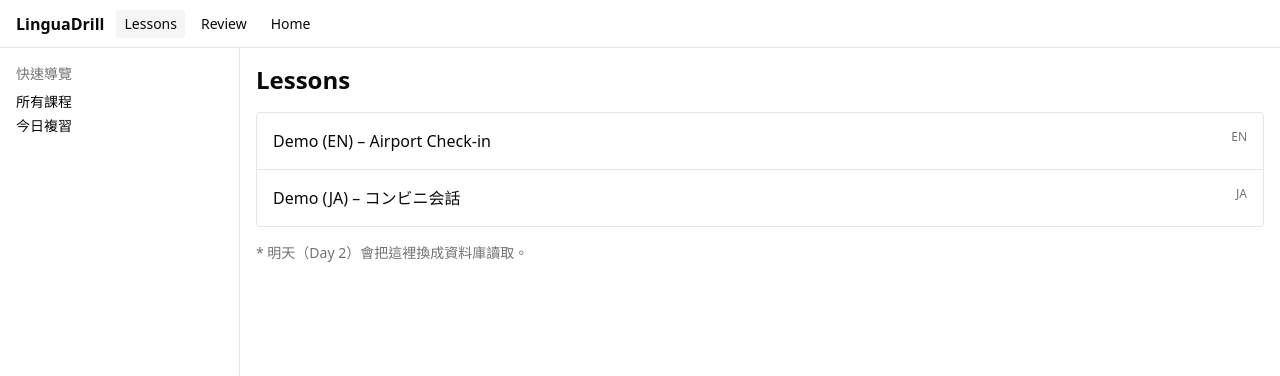
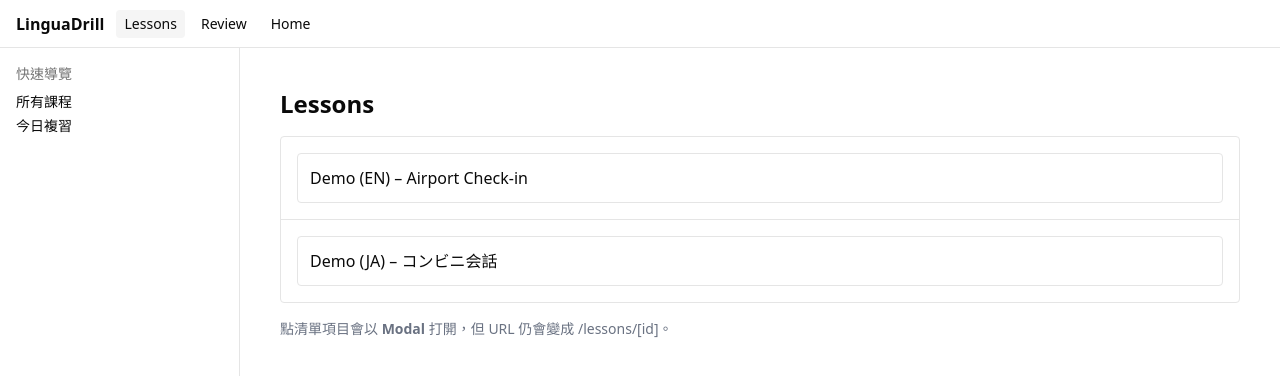
Before and after one commit to Wilson036/linguaDrill, a Next.js app: page /lessons in a window 1280 px wide. Shown: the top 376 px of the page. Built offline with nearby package versions, Linux system fonts and the light colour scheme.

Commit message:
完成@modal 插槽元件測試

```diff
--- /dev/null
+++ b/src/app/(app)/lessons/@modal/(.)[id]/page.tsx
@@ -0,0 +1,34 @@
+// app/(app)/lessons/@modal/(.)[id]/page.tsx
+'use client';
+
+import { useRouter, useParams } from 'next/navigation';
+
+export default function LessonModal() {
+  const router = useRouter();
+  const { id } = useParams<{ id: string }>();  // ← 從 hook 取得 id
+
+  return (
+    <div
+      className="fixed inset-0 z-50 flex items-center justify-center bg-black/60"
+      onClick={() => router.back()}
+    >
+      <div
+        className="max-w-lg rounded bg-white p-6 shadow-xl"
+        onClick={(e) => e.stopPropagation()}
+      >
+        <h2 className="mb-2 text-lg font-semibold">Lesson #{id}</h2>
+        <p className="text-sm text-gray-600">
+          這是以 <code>@modal</code> 插槽 + <code>(.)</code> 攔截的 Modal 版本。
+        </p>
+        <div className="mt-4">
+          <button
+            className="rounded bg-blue-600 px-3 py-1 text-white"
+            onClick={() => router.back()}
+          >
+            關閉
+          </button>
+        </div>
+      </div>
+    </div>
+  );
+}
--- /dev/null
+++ b/src/app/(app)/lessons/@modal/default.tsx
@@ -0,0 +1,4 @@
+export default function DefaultModal() {
+    console.log("DefaultModal");
+    return null; // 沒開 modal 時不顯示任何東西
+  }
--- /dev/null
+++ b/src/app/(app)/lessons/@modal/loading.tsx
@@ -0,0 +1,8 @@
+// app/(app)/lessons/@modal/loading.tsx
+export default function ModalLoading() {
+    return (
+      <div className="fixed inset-0 flex items-center justify-center bg-black/30">
+        <div className="rounded bg-white p-4 shadow">Loading…</div>
+      </div>
+    );
+  }
--- /dev/null
+++ b/src/app/(app)/lessons/[id]/page.tsx
@@ -0,0 +1,20 @@
+// app/(app)/lessons/[id]/page.tsx
+export default async function LessonFullPage({
+    params,
+  }: {
+    params: Promise<{ id: string }>;
+  }) {
+    const { id } = await params;        // ← 關鍵：先 await 再取用 id
+
+    // 模擬慢資料
+    await new Promise((r) => setTimeout(r, 500));
+
+    return (
+      <div className="space-y-3">
+        <h1 className="text-xl font-bold">Lesson #{id}（完整頁）</h1>
+        <p className="text-gray-600">
+          直接以網址列開啟或重整時，會看到完整頁而不是 modal。
+        </p>
+      </div>
+    );
+  }
--- /dev/null
+++ b/src/app/(app)/lessons/layout.tsx
@@ -0,0 +1,14 @@
+export default function LessonsLayout({
+    children,
+    modal, // 對應資料夾 @modal
+  }: {
+    children: React.ReactNode;
+    modal: React.ReactNode;
+  }) {
+    return (
+      <div className="relative p-6">
+        {children}
+        {modal /* 疊在上層的 Modal Slot */}
+      </div>
+    );
+  }
--- a/src/app/(app)/lessons/page.tsx
+++ b/src/app/(app)/lessons/page.tsx
@@ -1,3 +1,5 @@
+import Link from "next/link";
+
 export default async function LessonsPage() {
     // Day 1 先放假資料；Day 2 會接 Prisma/DB
     const lessons = [
@@ -10,16 +12,18 @@
         <ul className="divide-y rounded border">
           {lessons.map(l => (
             <li key={l.id} className="p-4 hover:bg-muted/50">
-              <a href={`/lessons/${l.id}`} className="flex justify-between">
-                <span>{l.title}</span>
-                <span className="text-xs text-muted-foreground uppercase">{l.language}</span>
-              </a>
+            <Link
+              className="block rounded border p-3 hover:bg-gray-50"
+              href={`/lessons/${l.id}`}
+            >
+              {l.title}
+            </Link>
             </li>
           ))}
         </ul>
-        <p className="text-sm text-muted-foreground">
-          * 明天（Day 2）會把這裡換成資料庫讀取。
-        </p>
+        <p className="text-sm text-gray-500">
+        點清單項目會以 <strong>Modal</strong> 打開，但 URL 仍會變成 /lessons/[id]。
+      </p>
       </section>
     );
   }
```
